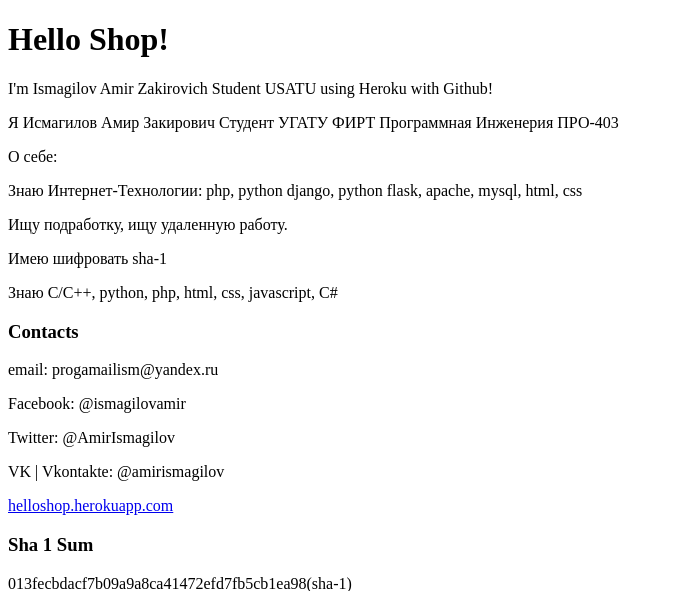
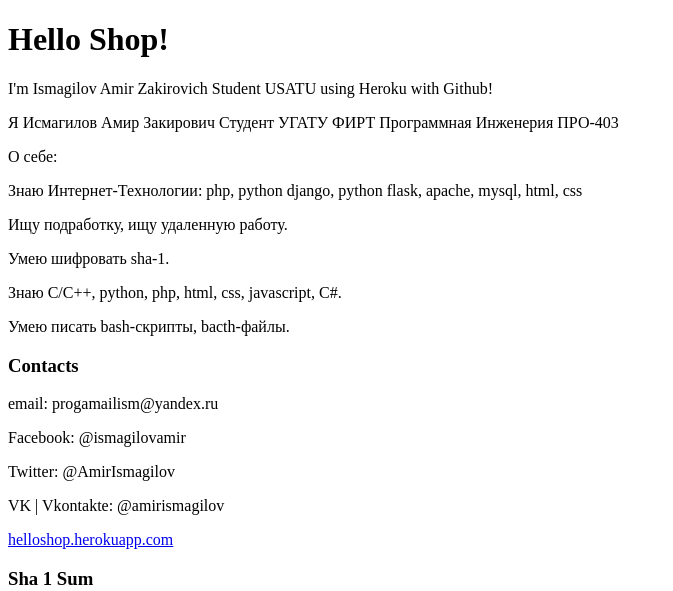
Before and after one commit to planprm/bymerang, a PHP site: page / in a window 1280 px wide. Shown: the top 591 px of the page, without its empty margins (0-673 px from the left). Run offline with PHP 8.4, Linux system fonts and the light colour scheme.

Commit message:
Update index.php

```diff
--- a/index.php
+++ b/index.php
@@ -14,8 +14,9 @@
         echo "<p>О себе:</p>";
         echo "<p>Знаю Интернет-Технологии: php, python django, python flask, apache, mysql, html, css</p>";
         echo "<p>Ищу подработку, ищу удаленную работу.</p>";
-        echo "<p>Имею шифровать sha-1</p>";
-        echo "<p>Знаю C/C++, python, php, html, css, javascript, C#</p>";
+        echo "<p>Умею шифровать sha-1.</p>";
+        echo "<p>Знаю C/C++, python, php, html, css, javascript, C#.</p>";
+        echo "<p>Умею писать bash-скрипты, bacth-файлы.</p>";
         echo "<h3>Contacts</h3>";
         echo "<p>email: progamailism@yandex.ru</p>";
         echo "<p>Facebook: @ismagilovamir</p>";
```
